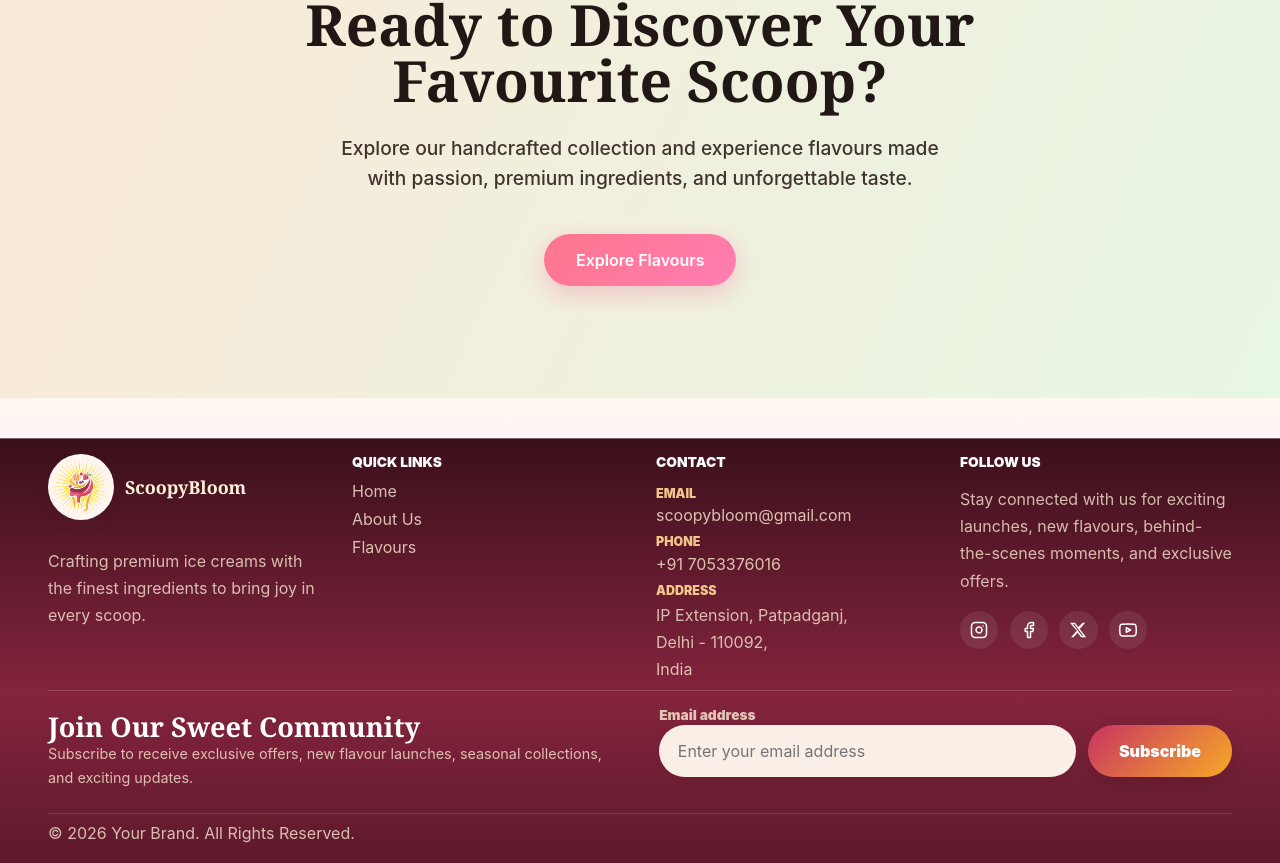
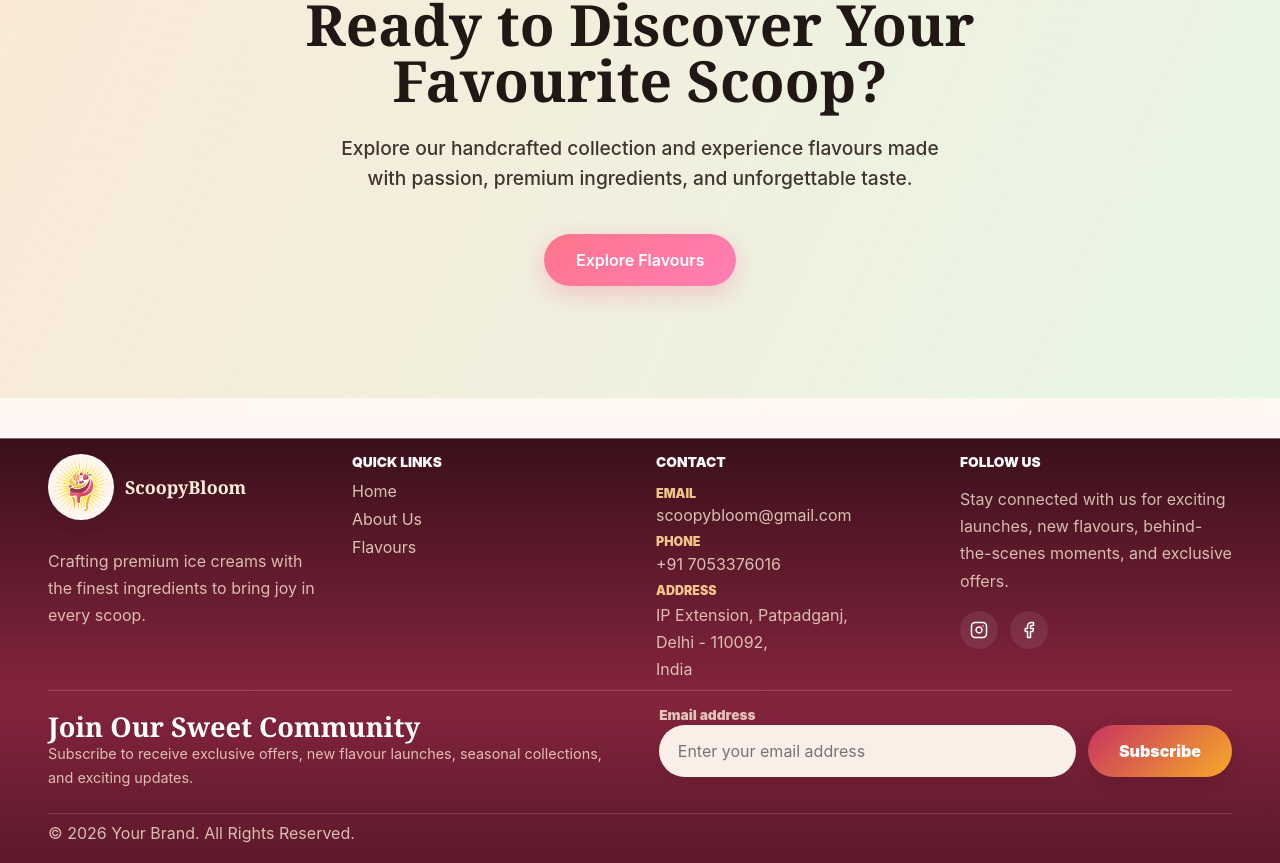
Before and after one commit to Akpandey04/ice-cream, a React (Vite) app: page /about in a window 1280 px wide. Shown: the part 4160-5023 px from the top of the page. Built offline with nearby package versions, Linux system fonts and the light colour scheme.

Commit message:
feat: add social media links and remove unused icons

```diff
--- a/src/components/Footer.tsx
+++ b/src/components/Footer.tsx
@@ -46,24 +46,14 @@ export default function Footer() {
             <h2>Follow Us</h2>
             <p>{footer.socialText}</p>
             <div className="social-links" aria-label="Social media links">
-              <a href="#" aria-label="Instagram">
+              <a href="https://www.instagram.com/scoopybloom?igsh=MTEyMnZidjhoejFkZw==" target="_blank" rel="noopener noreferrer" aria-label="Instagram">
                 <svg xmlns="http://www.w3.org/2000/svg" width="18" height="18" viewBox="0 0 24 24" fill="none" stroke="currentColor" strokeWidth="2" strokeLinecap="round" strokeLinejoin="round" aria-hidden="true">
                   <rect x="2" y="2" width="20" height="20" rx="5" ry="5"/><path d="M16 11.37A4 4 0 1 1 12.63 8 4 4 0 0 1 16 11.37z"/><line x1="17.5" y1="6.5" x2="17.51" y2="6.5"/>
                 </svg>
               </a>
-              <a href="#" aria-label="Facebook">
+              <a href="https://www.facebook.com/profile.php?id=61591502225766" target="_blank" rel="noopener noreferrer" aria-label="Facebook">
                 <svg xmlns="http://www.w3.org/2000/svg" width="18" height="18" viewBox="0 0 24 24" fill="none" stroke="currentColor" strokeWidth="2" strokeLinecap="round" strokeLinejoin="round" aria-hidden="true">
                   <path d="M18 2h-3a5 5 0 0 0-5 5v3H7v4h3v8h4v-8h3l1-4h-4V7a1 1 0 0 1 1-1h3z"/>
-                </svg>
-              </a>
-              <a href="#" aria-label="X Twitter">
-                <svg xmlns="http://www.w3.org/2000/svg" width="18" height="18" viewBox="0 0 24 24" fill="currentColor" aria-hidden="true">
-                  <path d="M18.244 2.25h3.308l-7.227 8.26 8.502 11.24H16.17l-4.714-6.231-5.401 6.231H2.746l7.73-8.835L1.254 2.25H8.08l4.253 5.622 5.912-5.622Zm-1.161 17.52h1.833L7.084 4.126H5.117z"/>
-                </svg>
-              </a>
-              <a href="#" aria-label="YouTube">
-                <svg xmlns="http://www.w3.org/2000/svg" width="18" height="18" viewBox="0 0 24 24" fill="none" stroke="currentColor" strokeWidth="2" strokeLinecap="round" strokeLinejoin="round" aria-hidden="true">
-                  <path d="M22.54 6.42a2.78 2.78 0 0 0-1.95-1.96C18.88 4 12 4 12 4s-6.88 0-8.59.46A2.78 2.78 0 0 0 1.46 6.42 29 29 0 0 0 1 12a29 29 0 0 0 .46 5.58 2.78 2.78 0 0 0 1.95 1.96C5.12 20 12 20 12 20s6.88 0 8.59-.46a2.78 2.78 0 0 0 1.95-1.96A29 29 0 0 0 23 12a29 29 0 0 0-.46-5.58z"/><polygon points="9.75 15.02 15.5 12 9.75 8.98 9.75 15.02"/>
                 </svg>
               </a>
             </div>
```
